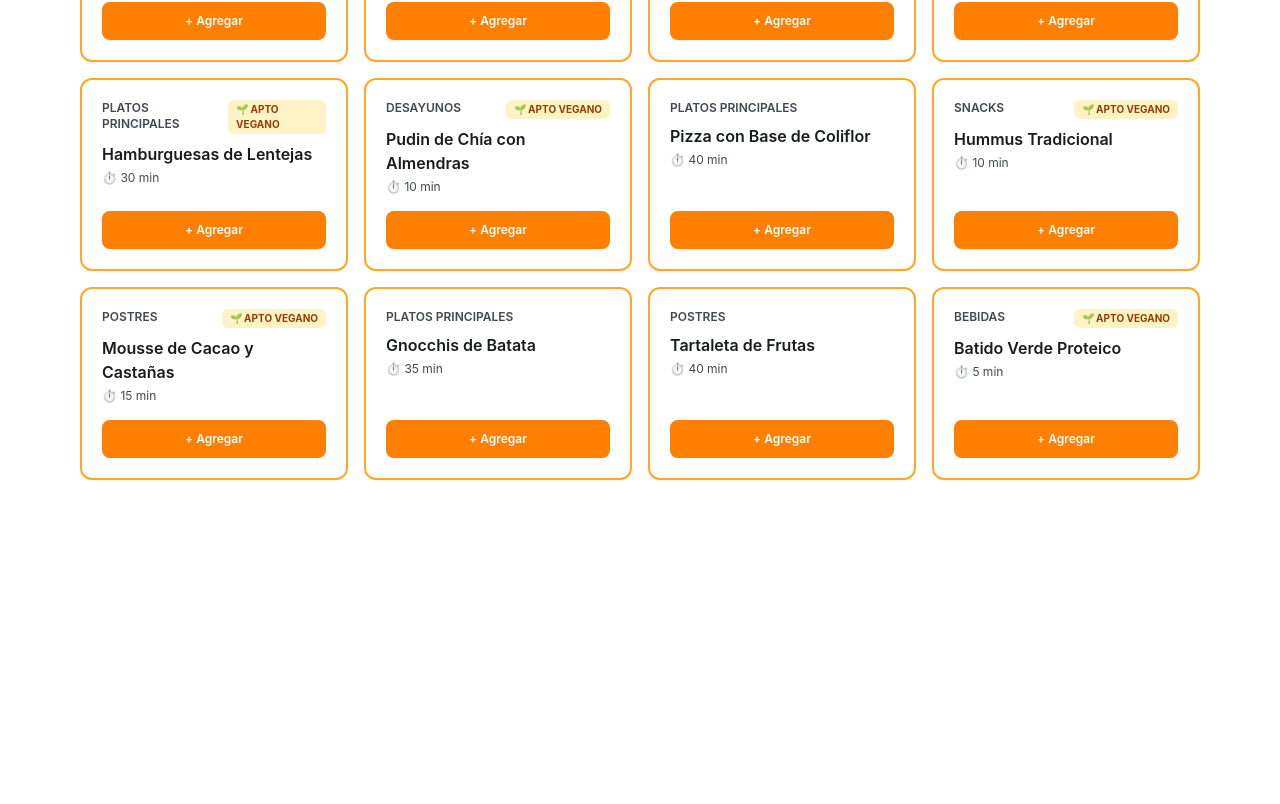
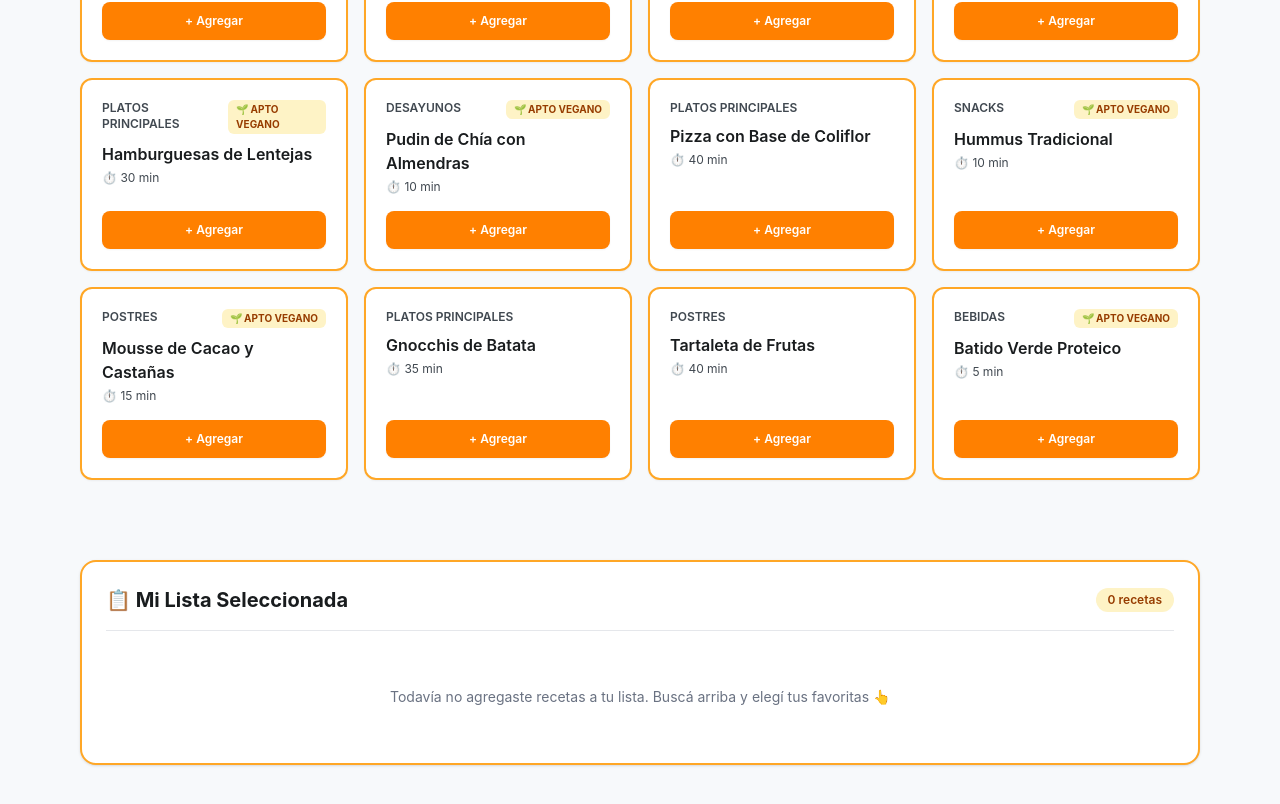
Before and after one commit to maferca24/DDW-c5-m4-s2-tp1, a React (Vite) app: page / in a window 1280 px wide. Shown: the part 668-1472 px from the top of the page. Before the commit the page ends 1220 px from the top, so only its background shows below. Built offline with nearby package versions, Linux system fonts and the light colour scheme.

Commit message:
modifique disposición de la lista

```diff
--- a/src/App.jsx
+++ b/src/App.jsx
@@ -1,4 +1,4 @@
-import { useState } from "react";
+import { useState, useRef } from "react";
 import recetasSintacc from "./data/recetasSintacc.json";
 
 import { Navbar } from "./components/Navbar";
@@ -9,7 +9,9 @@ import { ListPanel } from "./components/ListPanel";
 export default function App() {
   const [lista, setLista] = useState([]);
   const [busqueda, setBusqueda] = useState('');
-  const [mostrarLista, setMostrarLista] = useState(false);
+
+  // 1. Referencia para marcar la sección final
+  const seccionListaRef = useRef(null);
 
   const recetasFiltradas = recetasSintacc.filter((item) =>
     item.nombre.toLowerCase().includes(busqueda.toLowerCase().trim())
@@ -21,16 +23,21 @@ export default function App() {
     setLista((prev) => {
       const yaEsta = prev.some((item) => item.id === receta.id);
       return yaEsta
-        ? prev.filter((item) => item.id !== receta.id) // sacar
-        : [...prev, receta];                           // agregar
+        ? prev.filter((item) => item.id !== receta.id)
+        : [...prev, receta];
     });
   };
 
+  // 2. Función para desplazarse suavemente hasta abajo
+  const irALaLista = () => {
+    seccionListaRef.current?.scrollIntoView({ behavior: 'smooth' });
+  };
+
   return (
-    <div className="min-h-screen bg-[var(--color-surface-bg)] flex flex-col">
+    <div className="min-h-screen bg-[var(--color-background)] flex flex-col">
       <Navbar
         listCount={listaTotal}
-        onOpenPanel={() => setMostrarLista(true)}
+        onOpenPanel={irALaLista}
       />
 
       <main className="flex-1 py-6">
@@ -45,16 +52,15 @@ export default function App() {
           onToggle={toggleLista}
           busqueda={busqueda}
         />
+
+        {/* 3. Lista visible al final con su referencia asignada */}
+        <section ref={seccionListaRef} className="pt-8">
+          <ListPanel
+            lista={lista}
+            onToggle={toggleLista}
+          />
+        </section>
       </main>
-
-      {/* Renderizado condicional del modal */}
-      {mostrarLista && (
-        <ListPanel
-          lista={lista}
-          onToggle={toggleLista}
-          onClose={() => setMostrarLista(false)}
-        />
-      )}
     </div>
   );
 }
--- a/src/components/ListPanel.jsx
+++ b/src/components/ListPanel.jsx
@@ -1,46 +1,44 @@
-export function ListPanel({ lista, onToggle, onClose }) {
+export function ListPanel({ lista, onToggle }) {
   return (
-    <div className="fixed inset-0 z-50 bg-black/40 backdrop-blur-xs flex justify-end">
-      <aside className="w-full max-w-md bg-white h-full shadow-2xl flex flex-col p-6">
-        <div className="flex justify-between items-center pb-4 border-b border-gray-200">
-          <h2 className="text-lg font-bold text-gray-900">Mi Lista Seleccionada</h2>
-          <button
-            onClick={onClose}
-            className="text-gray-400 hover:text-gray-700 font-bold p-1 text-lg cursor-pointer"
-          >
-            ✖
-          </button>
+    <section className="max-w-6xl mx-auto px-4 pb-16">
+      <div className="bg-white border-2 border-[var(--color-border-card)] rounded-2xl p-6 shadow-sm">
+        <div className="flex justify-between items-center pb-4 border-b border-gray-200 mb-6">
+          <h2 className="text-xl font-bold text-[var(--color-on-surface)] flex items-center gap-2">
+            📋 Mi Lista Seleccionada
+          </h2>
+          <span className="text-xs font-semibold bg-amber-100 text-amber-800 px-3 py-1 rounded-full">
+            {lista.length} {lista.length === 1 ? 'receta' : 'recetas'}
+          </span>
         </div>
 
-        <div className="flex-1 overflow-y-auto py-4">
-          {/* Empty State requerido de lista vacía */}
         {lista.length === 0 ? (
-            <div className="text-center py-12 px-2 text-gray-500">
-              <p className="text-sm">Todavía no agregaste nada, buscá algo arriba 👆</p>
+          <div className="text-center py-8 text-gray-500">
+            <p className="text-sm">
+              Todavía no agregaste recetas a tu lista. Buscá arriba y elegí tus favoritas 👆
+            </p>
           </div>
         ) : (
-            <ul className="space-y-3">
+          <div className="grid grid-cols-1 sm:grid-cols-2 lg:grid-cols-3 gap-4">
             {lista.map((item) => (
-                <li
+              <div
                 key={item.id}
-                  className="flex items-center justify-between p-3 bg-gray-50 border border-gray-200 rounded-lg"
+                className="flex items-center justify-between p-4 bg-[var(--color-background)] border border-gray-200 rounded-xl"
               >
                 <div>
-                    <h4 className="text-sm font-semibold text-gray-800">{item.nombre}</h4>
+                  <h4 className="text-sm font-semibold text-gray-900">{item.nombre}</h4>
                   <span className="text-xs text-gray-500">{item.categoria}</span>
                 </div>
                 <button
                   onClick={() => onToggle(item)}
-                    className="text-xs font-semibold text-red-600 hover:text-red-800 hover:bg-red-50 px-2 py-1 rounded cursor-pointer"
+                  className="text-xs font-semibold text-red-600 hover:text-red-800 hover:bg-red-50 px-3 py-1.5 rounded-lg border border-red-200 transition-colors cursor-pointer"
                 >
                   Quitar
                 </button>
-                </li>
+              </div>
             ))}
-            </ul>
+          </div>
         )}
       </div>
-      </aside>
-    </div>
+    </section>
   );
 }
```
Lines whose indentation alone changed are shown as unchanged.
